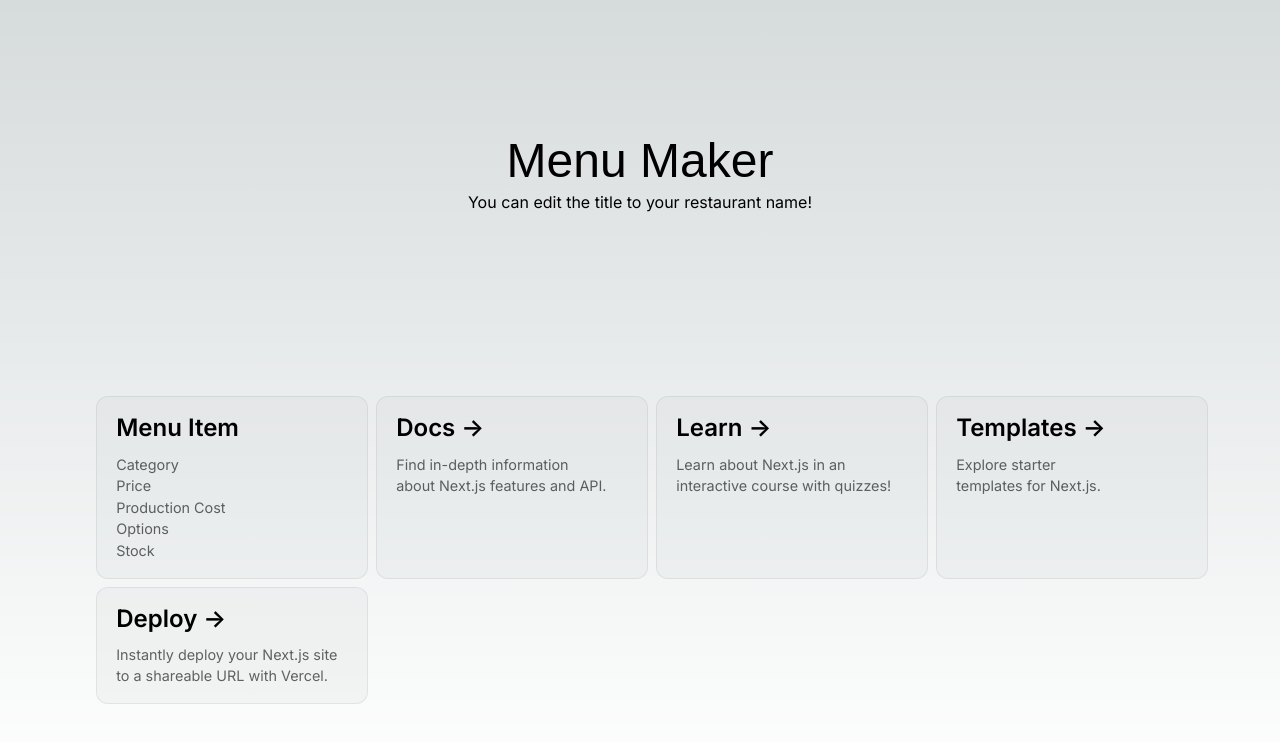
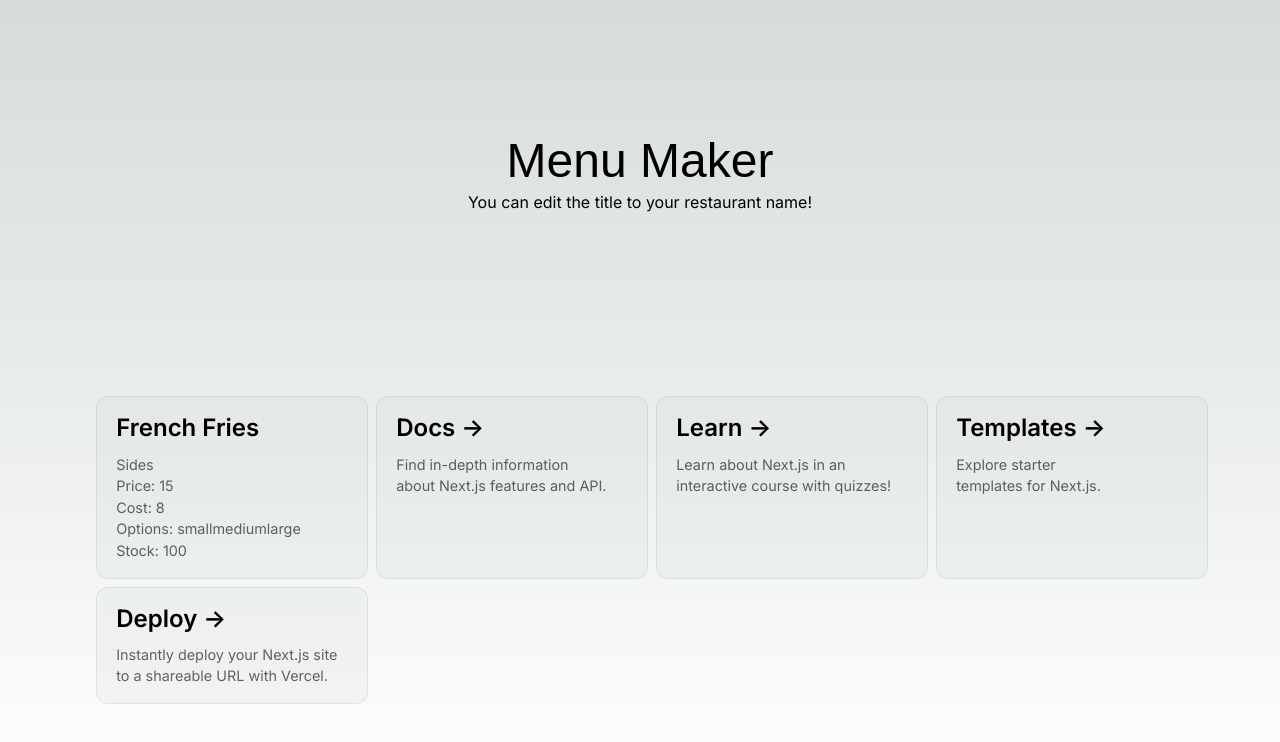
Before and after one commit to ponkeeto/menu-maker, a Next.js app: page / in a window 1280 px wide. Shown: the top 742 px of the page. Built offline with nearby package versions, Linux system fonts and the light colour scheme.

Commit message:
create cards reducer

```diff
--- a/src/app/page.tsx
+++ b/src/app/page.tsx
@@ -1,12 +1,12 @@
 import styles from "./page.module.css";
-import { MenuCard, Title } from "../components";
+import { Cards, Title } from "../components";
 
 export default function Home() {
   return (
     <main className={styles.main}>
       <Title />
       <div className={styles.grid}>
-        <MenuCard />
+        <Cards />
         <a
           href="https://nextjs.org/docs?utm_source=create-next-app&utm_medium=appdir-template&utm_campaign=create-next-app"
           className={styles.card}
--- /dev/null
+++ b/src/components/cards.tsx
@@ -0,0 +1,9 @@
+'use client'
+import { useAppSelector } from "@/redux/hooks"
+import { MenuCard } from "."
+
+export const Cards = () => {
+    const cards = useAppSelector((state) => state.cards.cards)
+
+    return cards.map((card) => <MenuCard key={card.id} info={card} />)
+}
--- a/src/components/index.ts
+++ b/src/components/index.ts
@@ -1,3 +1,4 @@
 export * from "./add-item";
 export * from "./menu-card";
 export * from "./title";
+export * from "./cards";
--- a/src/components/menu-card.tsx
+++ b/src/components/menu-card.tsx
@@ -1,19 +1,16 @@
+import { cardState } from "@/redux/slices/cardSlice";
 import styles from "../app/page.module.css";
 
-export const MenuCard = (props: object) => {
+export const MenuCard = (props: { info: cardState }) => {
+  const { name, category, price, cost, options, stock } = props.info;
   return (
-    <a
-      href="/"
-      className={styles.card}
-      target="_blank"
-      rel="noopener noreferrer"
-    >
-      <h2>Menu Item</h2>
-      <p>Category</p>
-      <p>Price</p>
-      <p>Production Cost</p>
-      <p>Options</p>
-      <p>Stock</p>
+    <a href="/" className={styles.card}>
+      <h2>{name}</h2>
+      <p>{category}</p>
+      <p>Price: {price}</p>
+      <p>Cost: {cost}</p>
+      <p>Options: {options}</p>
+      <p>Stock: {stock}</p>
     </a>
   );
 };
--- /dev/null
+++ b/src/redux/slices/cardSlice.ts
@@ -0,0 +1,51 @@
+import { createSlice, PayloadAction } from "@reduxjs/toolkit";
+
+export interface cardState {
+  id: number;
+  name: string;
+  category: string;
+  price: number;
+  cost: number;
+  options: string[];
+  stock: number;
+}
+
+export interface itemsState {
+  count: number;
+  cards: cardState[];
+}
+
+const initialState: itemsState = {
+  count: 0,
+  cards: [
+    {
+      id: 0,
+      name: "French Fries",
+      category: "Sides",
+      price: 15,
+      cost: 8,
+      options: ["small", "medium", "large"],
+      stock: 100,
+    },
+  ],
+};
+
+const cardsSlice = createSlice({
+  name: "cards",
+  initialState,
+  reducers: {
+    addCard: (state, action: PayloadAction<cardState>) => {
+      state.cards.push(action.payload);
+      state.count++;
+    },
+    saveCard: (state, action: PayloadAction<cardState>) => {
+      state.cards = [...state.cards, action.payload];
+    },
+    removeCard: (state, action: PayloadAction<number>) => {
+      state.cards = state.cards.filter((card) => card.id !== action.payload);
+    },
+  },
+});
+
+export const { addCard, saveCard, removeCard } = cardsSlice.actions;
+export default cardsSlice.reducer;
--- a/src/redux/store.ts
+++ b/src/redux/store.ts
@@ -1,13 +1,15 @@
 import { configureStore } from "@reduxjs/toolkit";
-import titleReducer from './slices/titleSlice'
+import titleReducer from "./slices/titleSlice";
+import cardsReducer from "./slices/cardSlice";
 
 export const store = configureStore({
-    reducer: {
-        title: titleReducer
-    }
-})
+  reducer: {
+    title: titleReducer,
+    cards: cardsReducer,
+  },
+});
 
 // Infer the `RootState` and `AppDispatch` types from the store itself
-export type RootState = ReturnType<typeof store.getState>
+export type RootState = ReturnType<typeof store.getState>;
 // Inferred type: {posts: PostsState, comments: CommentsState, users: UsersState}
-export type AppDispatch = typeof store.dispatch
+export type AppDispatch = typeof store.dispatch;
```
